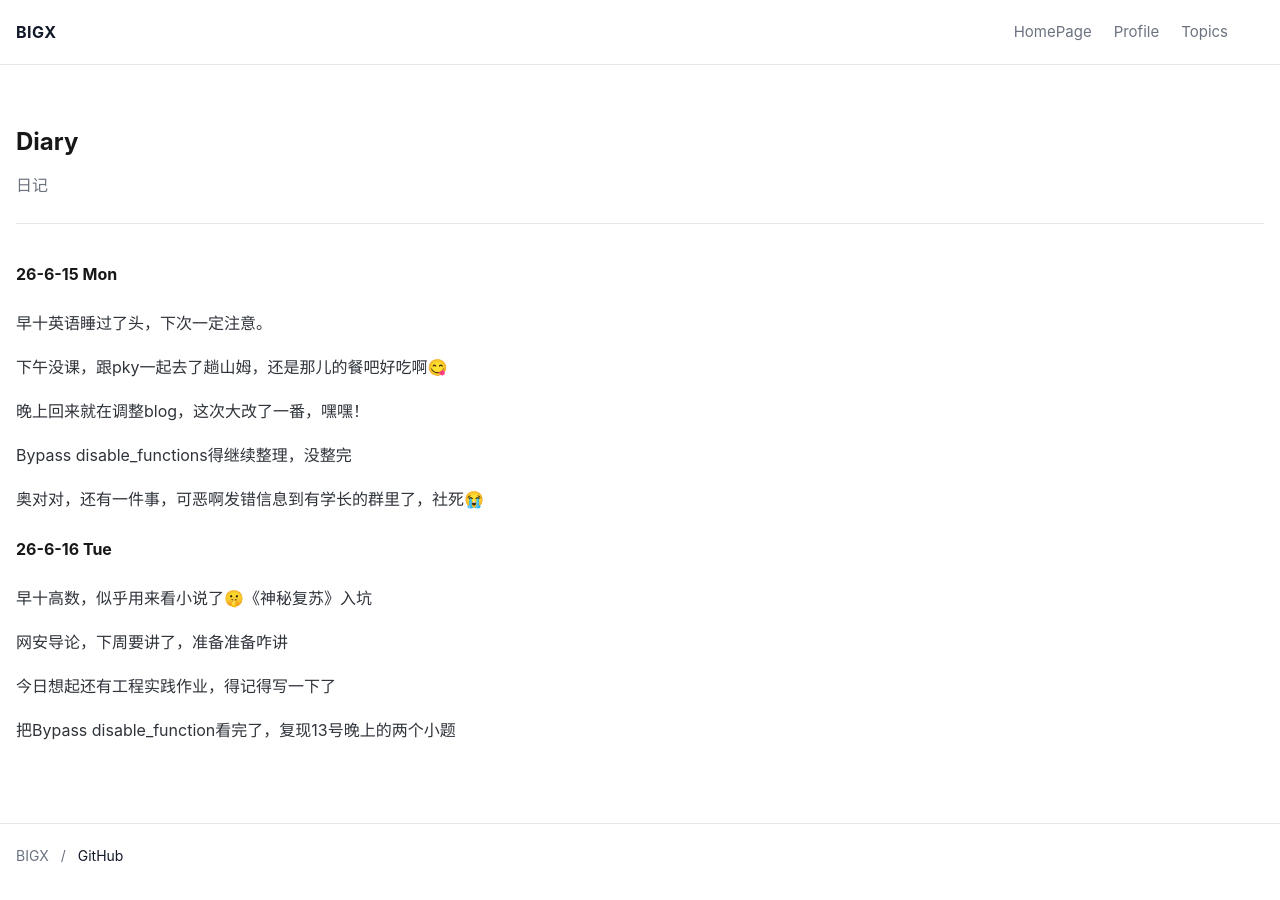
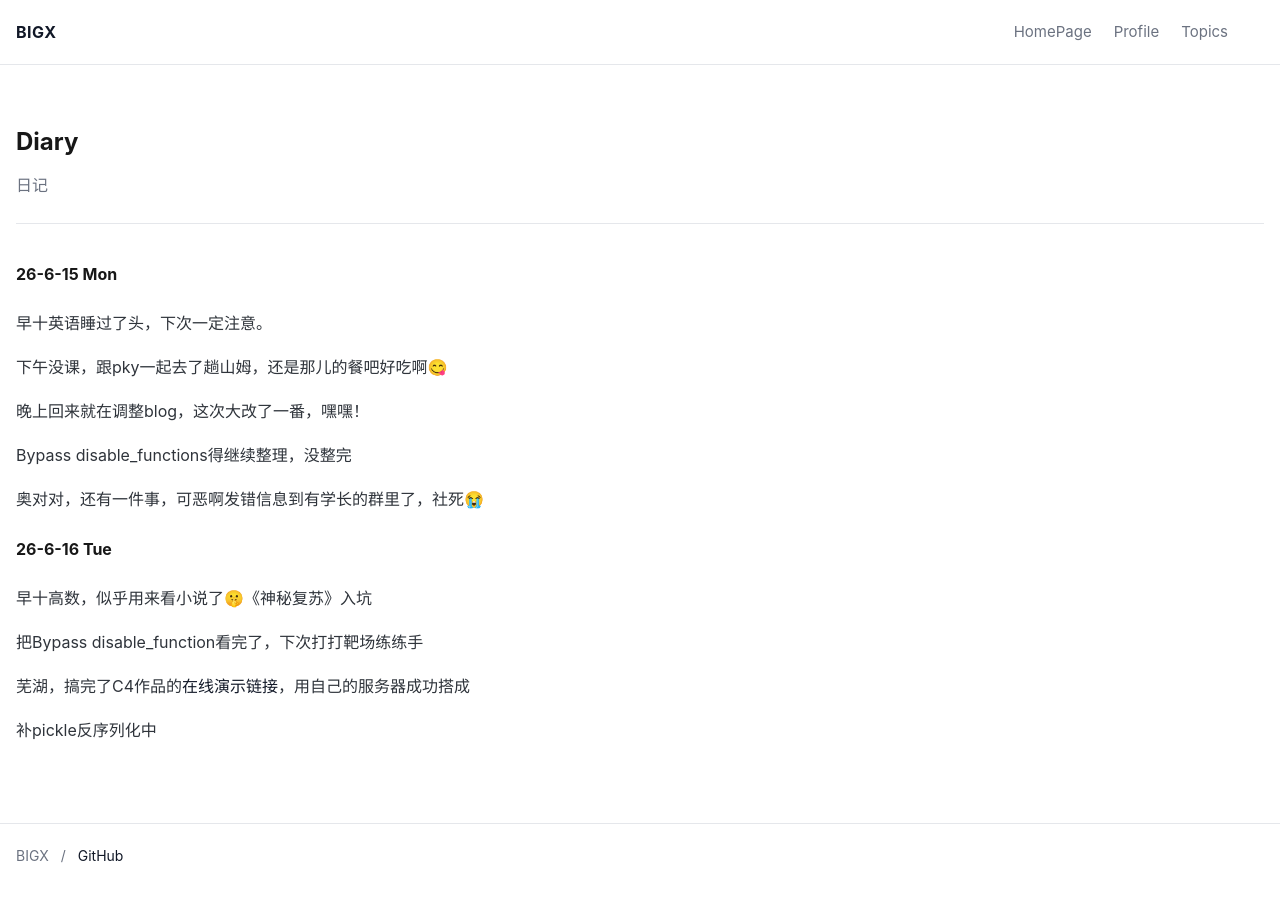
Before and after one commit to BIGX-bigx/BIGX-bigx.github.io, a Jekyll site: the page built from diary.md, in a window 1280 px wide. Built offline with Jekyll 4.4.1, drawn with Linux system fonts in a browser that asks for light colours.

Commit message:
Update blog

```diff
--- a/diary.md
+++ b/diary.md
@@ -21,8 +21,8 @@ Bypass disable_functions得继续整理，没整完
 
 早十高数，似乎用来看小说了🤫《神秘复苏》入坑
 
-网安导论，下周要讲了，准备准备咋讲
+把Bypass disable_function看完了，下次打打靶场练练手
 
-今日想起还有工程实践作业，得记得写一下了
+芜湖，搞完了C4作品的[在线演示链接](http://47.108.129.232:9000/)，用自己的服务器成功搭成
 
-把Bypass disable_function看完了，复现13号晚上的两个小题
+补pickle反序列化中
```
